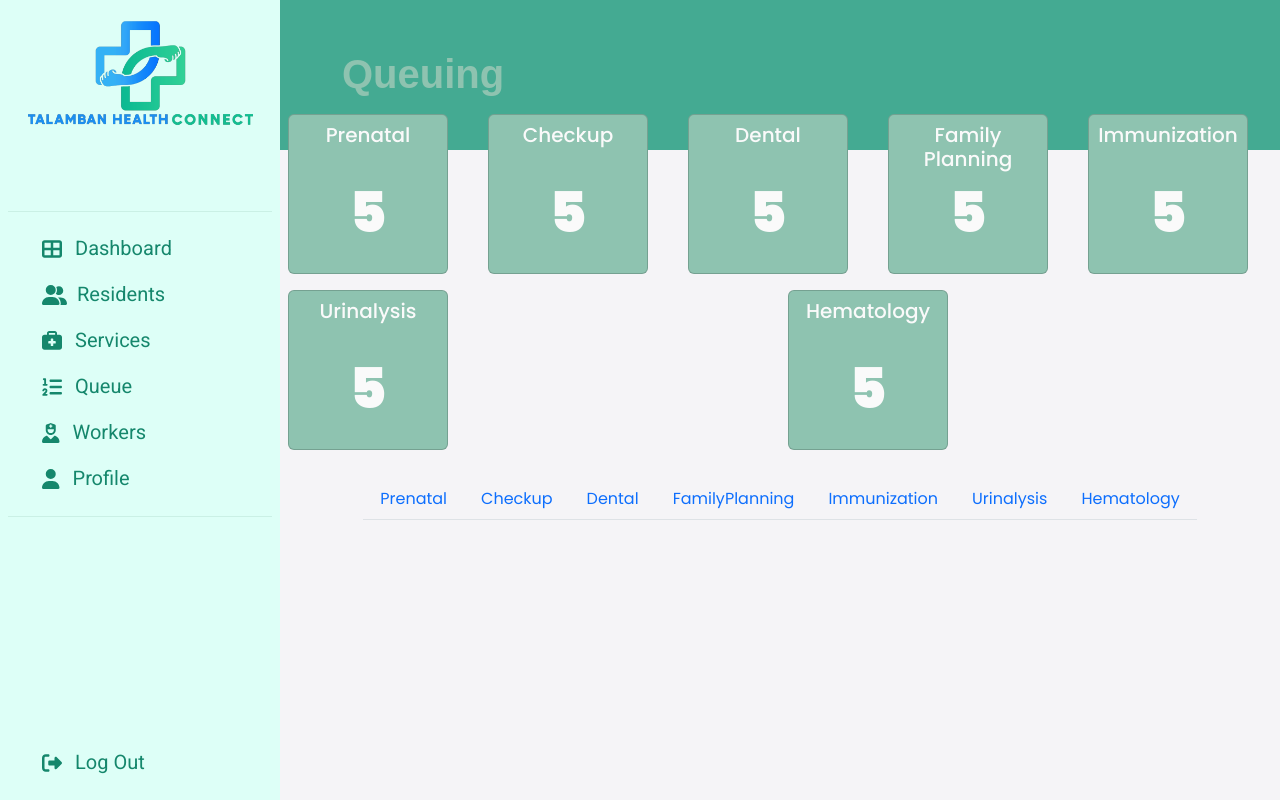
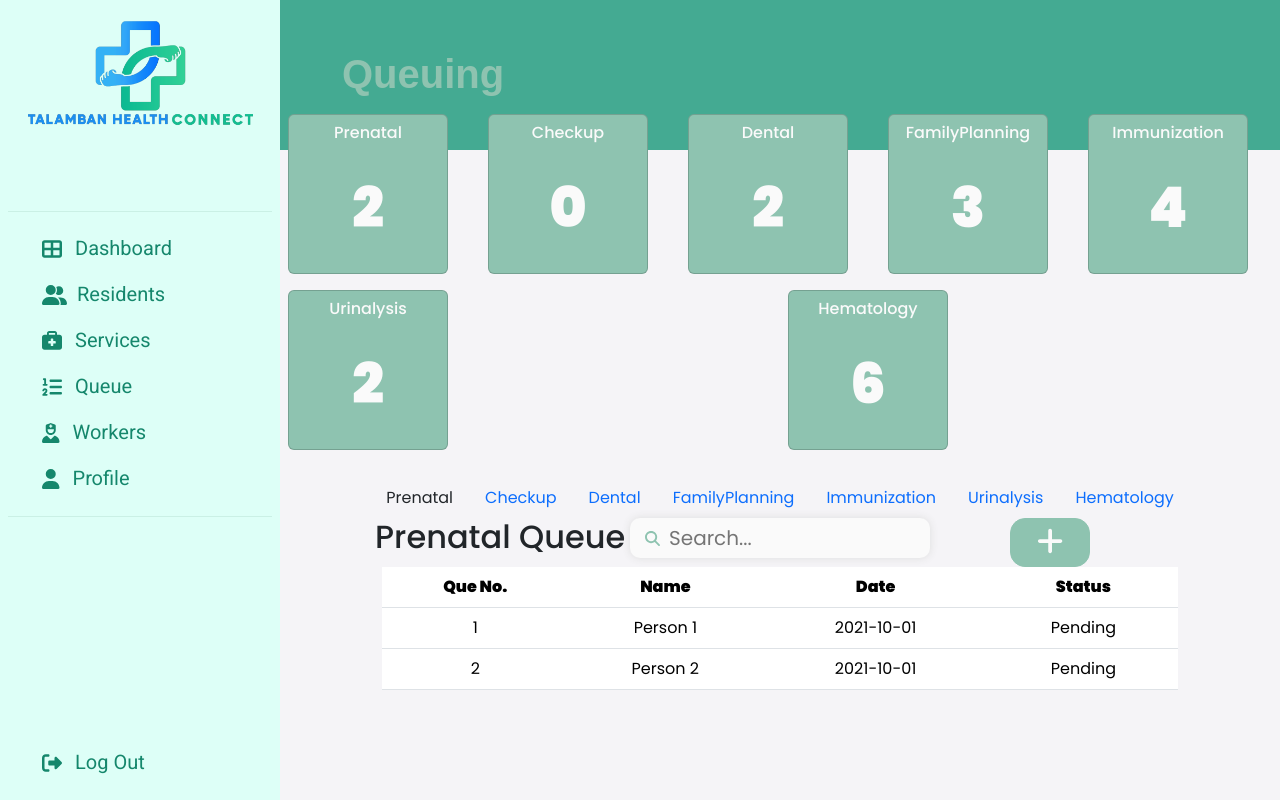
Before and after one commit to ChristineCartilla/capstone_THC, a React (Create React App) app in the folder client/: page /queue in a window 1280 px wide. Built offline with nearby package versions, Linux system fonts and the light colour scheme; a web font is replaced by a local one.

Commit message:
added queue page BHW module

```diff
--- /dev/null
+++ b/client/src/components/AdditionQueue.js
@@ -0,0 +1,28 @@
+import React from "react";
+import Worker_Searchbox from "./Worker_Searchbox";
+
+const AdditionQueue = () => {
+    return (
+        <div className="modal fade" id="AddQueue" tabIndex="-1" aria-labelledby="exampleModalLabel" aria-hidden="true">
+        <div className="modal-dialog modal-lg">
+            <div className="modal-content">
+                <div className="modal-header">
+                    <h1 className="modal-title fs-5" id="exampleModalLabel">Add Queuing</h1>
+                    <button type="button" className="btn-close" data-bs-dismiss="modal" aria-label="Close"></button>
+                </div>
+                <div className="modal-body d-flex justify-content-center">
+                    <form className='px-3'>
+                        <Worker_Searchbox />
+                    </form>
+                </div>
+                <div className="modal-footer">
+                    <button type="button" className="btn btn-danger" data-bs-dismiss="modal">Cancel</button>
+                    <button type="button" className="workerSubmitEditBtn">Add</button>
+                </div>
+            </div>
+        </div>
+    </div>
+     );
+}
+
+export default AdditionQueue;
--- a/client/src/pages/Queue/QueueBHW.js
+++ b/client/src/pages/Queue/QueueBHW.js
@@ -1,44 +1,56 @@
-import React, {useState} from "react";
+import React, { useState } from "react";
 import Sidebar from "../../components/Sidebar.js";
+import Worker_Searchbox from "../../components/Worker_Searchbox.js";
+import { FontAwesomeIcon } from "@fortawesome/react-fontawesome";
+import { faPlus } from "@fortawesome/free-solid-svg-icons";
+import AdditionQueue from "../../components/AdditionQueue.js";
 
 const QueueBHW = () => {
-
     const [selectedService, setSelectedService] = useState("Prenatal"); // Default selected service
 
     // Sample data for the queue (replace with actual data)
     const queueData = {
         Prenatal: [
-            { name: "Person 1" },
-            { name: "Person 2" },
+            { name: "Person 1", date: "2021-10-01" },
+            { name: "Person 2", date: "2021-10-01" },
             // Add more entries
         ],
         Checkup: [
-            { name: "Person 3" },
-            { name: "Person 4" },
+
             // Add more entries
         ],
         Dental: [
-            // Add entries
+            { name: "Person 3", date: "2021-10-01" },
+            { name: "Person 4", date: "2021-10-01" },
         ],
         FamilyPlanning: [
-            // Add entries
+            { name: "Person 3", date: "2021-10-01" },
+            { name: "Person 4", date: "2021-10-01" },
+            { name: "Person 3", date: "2021-10-01" },
         ],
         Immunization: [
-            // Add entries
+            { name: "Person 3", date: "2021-10-01" },
+            { name: "Person 4", date: "2021-10-01" },
+            { name: "Person 3", date: "2021-10-01" },
+            { name: "Person 4", date: "2021-10-01" },
         ],
         Urinalysis: [
-            // Add entries
+            { name: "Person 3", date: "2021-10-01" },
+            { name: "Person 4", date: "2021-10-01" },
         ],
         Hematology: [
-            // Add entries
+            { name: "Person 3", date: "2021-10-01" },
+            { name: "Person 4", date: "2021-10-01" },
+            { name: "Person 3", date: "2021-10-01" },
+            { name: "Person 4", date: "2021-10-01" },
+            { name: "Person 3", date: "2021-10-01" },
+            { name: "Person 4", date: "2021-10-01" },
         ],
     };
 
     const handleServiceClick = (service) => {
         setSelectedService(service);
     };
-
-
 
 
     return (
@@ -52,102 +64,86 @@ const QueueBHW = () => {
                         <h1>Queuing</h1>
                     </div>
                     <div className="QueueCount row d-flex justify-content-evenly">
-                        <div className="col p-2">
+                        {Object.keys(queueData).map((service) => (
+                            <div className="col p-2" key={service}>
                                 <div className="card">
                                     <div className="card-body">
-                                    <h5 className="card-title">Prenatal</h5>
+                                        <h6 className="card-title">{service}</h6>
                                         <br />
-                                    <h2 className="card-text">5</h2>
+                                        <h2 className="card-text">{queueData[service].length}</h2>
                                     </div>
                                 </div>
                             </div>
-
-                        <div className="col p-2">
-                            <div className="card">
-                                <div className="card-body">
-                                    <h5 className="card-title">Checkup</h5>
-                                    <br />
-                                    <h2 className="card-text">5</h2>
+                        ))}
+                    </div>
+                    <div className="queuingContent">
+                        <div className="row">
+                            <div className="queingNav">
+                                <ul className="nav justify-content-center">
+                                    {Object.keys(queueData).map((service) => (
+                                        <li className="nav-item" key={service}>
+                                            <button
+                                                className={`nav-link btn${
+                                                    selectedService === service ? " active" : ""
+                                                }`}
+                                                onClick={() => handleServiceClick(service)}
+                                            >
+                                                {service}
+                                            </button>
+                                        </li>
+                                    ))}
+                                </ul>
+                                <div className="col">
+                                    <div className="queuingContentHeader d-flex justify-content-evenly">
+                                        <div className="col">
+                                            <h2>{selectedService} Queue</h2>
+                                        </div>
+                                        <div className="col">
+                                            <Worker_Searchbox />
+                                        </div>
+                                        <div className="col">
+                                            <button
+                                                type="button"
+                                                data-bs-toggle="modal"
+                                                data-bs-target="#AddQueue"
+                                            >
+                                                <FontAwesomeIcon icon={faPlus} />
+                                            </button>
                                         </div>
                                     </div>
                                 </div>
-                        <div className="col p-2">
-                            <div className="card">
-                                <div className="card-body">
-                                    <h5 className="card-title">Dental</h5>
-                                    <br />
-                                    <h2 className="card-text">5</h2>
-                                </div>
-                            </div>
-                        </div>
-
-                        <div className="col p-2">
-                            <div className="card">
-                                <div className="card-body">
-                                    <h5 className="card-title">Family Planning</h5>
-                                    <h2 className="card-text">5</h2>
-                                </div>
-                            </div>
-                        </div>
-                        <div className="col p-2">
-                            <div className="card">
-                                <div className="card-body">
-                                    <h5 className="card-title">Immunization</h5>
-                                    <br />
-                                    <h2 className="card-text">5</h2>
-                                </div>
-                            </div>
-                        </div>
-
-                        <div className="col p-2">
-                            <div className="card">
-                                <div className="card-body">
-                                    <h5 className="card-title">Urinalysis</h5>
-                                    <br />
-                                    <h2 className="card-text">5</h2>
-                                </div>
-                            </div>
-                        </div>
-                        <div className="col p-2">
-                            <div className="card">
-                                <div className="card-body">
-                                    <h5 className="card-title">Hematology</h5>
-                                    <br />
-                                    <h2 className="card-text">5</h2>
+                                <div className="col">
+                                    <div className="container table-responsive">
+                                        <table className="queueTable table">
+                                            <thead>
+                                                <tr>
+                                                    <th scope="col">Que No.</th>
+                                                    <th scope="col">Name</th>
+                                                    <th scope="col">Date</th>
+                                                    <th scope="col">Status</th>
+                                                </tr>
+                                            </thead>
+                                            <tbody>
+                                                {queueData[selectedService].map((entry, index) => (
+                                                    <tr key={index}>
+                                                        <td>{index + 1}</td>
+                                                        <td>{entry.name}</td>
+                                                        <td>{entry.date}</td>
+                                                        <td>Pending</td>
+                                                    </tr>
+                                                ))}
+                                            </tbody>
+                                        </table>
                                     </div>
                                 </div>
                             </div>
                         </div>
-                    <div className="queuingContent">
-                        <div className="row">
-                            <div className="queingNav">
-                                <ul className="nav nav-tabs justify-content-center">
-                                    {Object.keys(queueData).map((service) => (
-                                        <li
-                                            className="nav-item"
-                                            key={service}
-                                        >
-                                            <button
-                                                className={`nav-link btn${selectedService === service ? "active" : ""}`}
-                                                onClick={() => handleServiceClick(service)}
-                                                >
-                                                {service}
-                                            </button>
-
-                                        </li>
-                                    ))}
-                                </ul>
-                            </div>
-
-
-
                     </div>
                 </div>
-
-                </div>
+                <AdditionQueue />
             </div>
         </div>
     );
-}
+};
 
 export default QueueBHW;
--- a/client/src/stylesheets/Queue_stylesheet.css
+++ b/client/src/stylesheets/Queue_stylesheet.css
@@ -19,3 +19,23 @@
   justify-content: center;
   margin-top: 20px;
 }
+
+.queuingNav{
+  display: flex;
+  justify-content: center;
+  margin-top: 20px;
+  width: 1000px;
+}
+
+
+.queuingContentHeader button{
+  background-color: #8EC3B0;
+    color: #FAFAFA;
+    border: 1px solid #8EC3B0;
+    border-radius: 15px;
+    margin-right: 20px;
+    cursor: pointer;
+    font-weight: bold;
+    font-size: 30px;
+    width: 80px
+}
```
Lines whose indentation alone changed are shown as unchanged.
